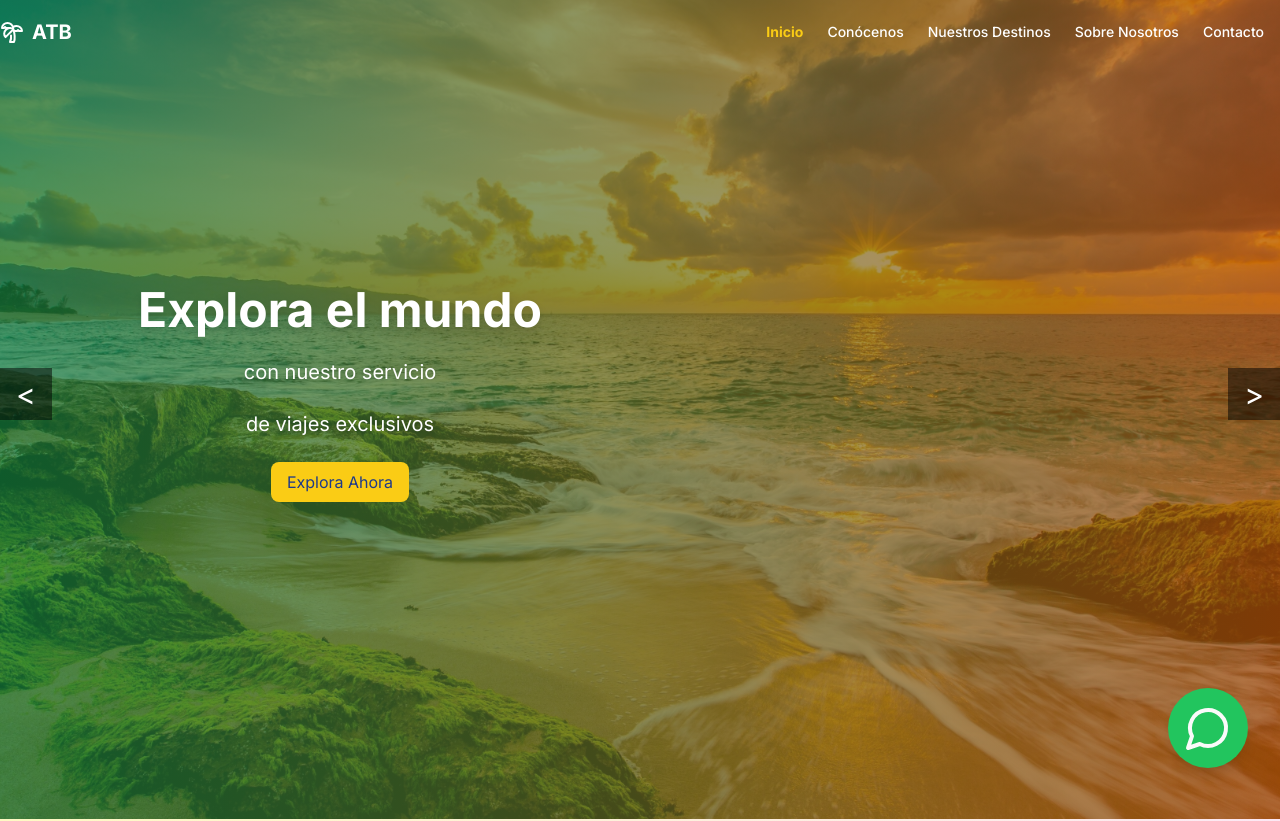
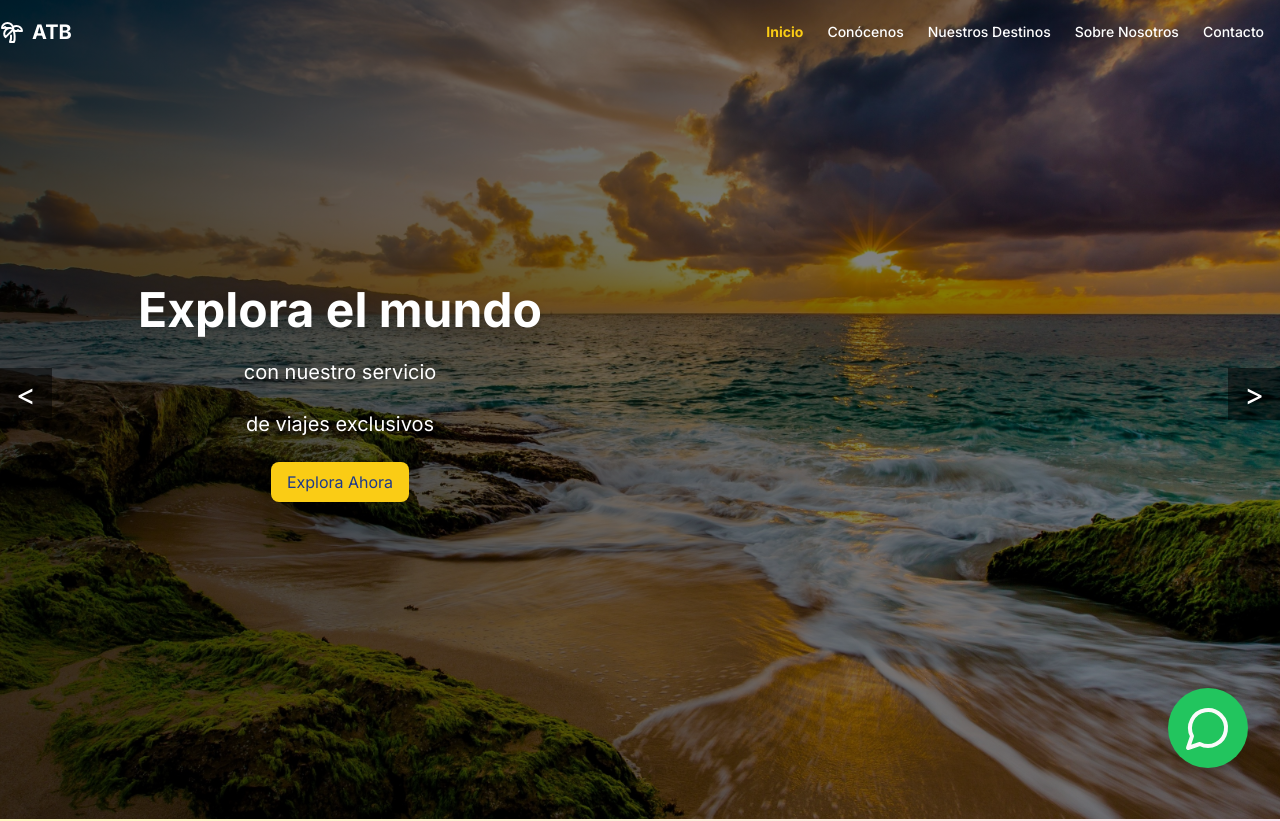
Before and after one commit to Code-LAS-Connect/ATB-NextJS, a Next.js app: page / in a window 1280 px wide. Shown: the top 821 px of the page. Built offline with nearby package versions, Linux system fonts and the light colour scheme.

Commit message:
Se arreglar cosas del navbar

```diff
--- a/src/components/Header/Slide.tsx
+++ b/src/components/Header/Slide.tsx
@@ -27,7 +27,7 @@ const Slide: React.FC<SlideProps> = ({
       style={{ objectFit: "cover" }}
       className="w-full h-full"
     />
-    <div className="absolute inset-0 bg-gradient-to-r from-green-700/70 to-amber-700/70 flex items-center justify-center">
+    <div className="absolute inset-0 bg-gradient-to-r from-black/70 to-black/40 flex items-center justify-center">
       <div
         className="text-center text-white max-w-lg mx-auto"
         style={{ transform: "translateX(-300px)" }}
```
